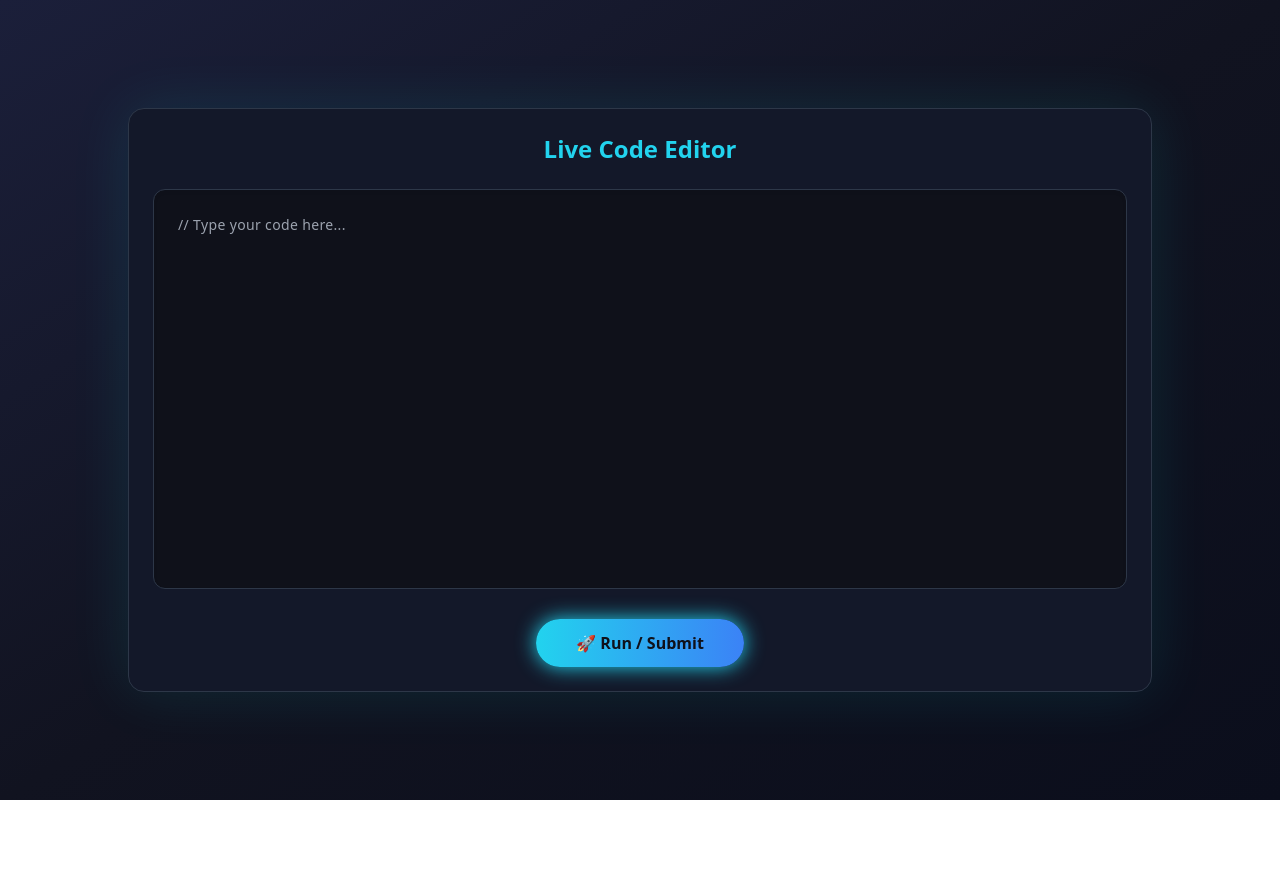
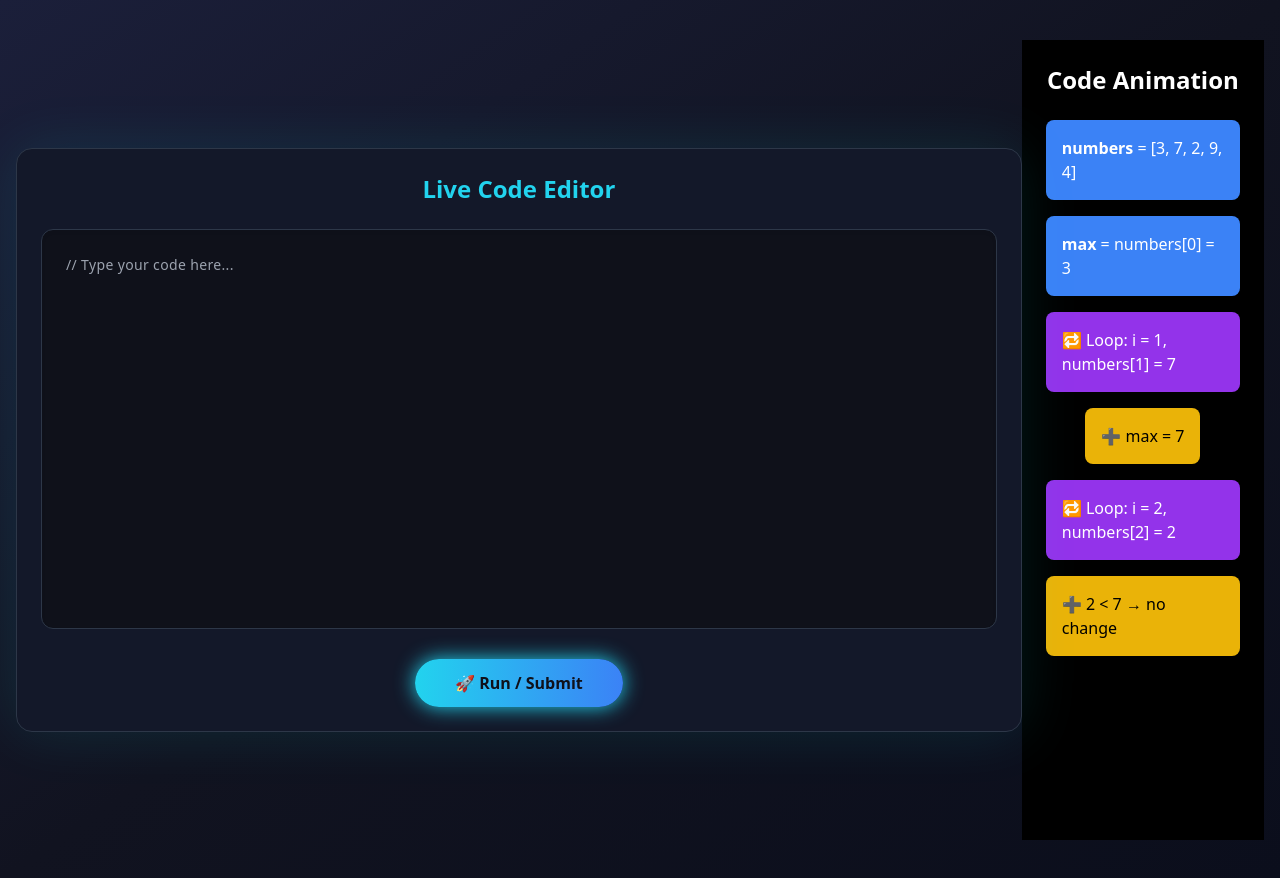
Before and after one commit to Debdeep-Guha27/Frontend-AI, a React (Vite) app: page /Code-to-Video in a window 1280 px wide. Before the commit the page ends 800 px from the top, so only its background shows below. Built offline with nearby package versions, Linux system fonts and the light colour scheme; no server answers.

Commit message:
6th feature

```diff
--- /dev/null
+++ b/src/components/CodeVisualizer/Codevisualizer.jsx
@@ -0,0 +1,102 @@
+import React, { useEffect, useState } from "react";
+import { motion, AnimatePresence } from "framer-motion";
+
+const delay = (ms) => new Promise((res) => setTimeout(res, ms));
+
+const animationComponents = {
+    variable_declaration: ({ obj, value }) => (
+        <motion.div
+            className="p-4 bg-blue-500 text-white rounded-lg shadow-md"
+            initial={{ opacity: 0, y: 10 }}
+            animate={{ opacity: 1, y: 0 }}
+        >
+            <strong>{obj}</strong> = {value}
+        </motion.div>
+    ),
+
+    loop: ({ details }) => (
+        <motion.div
+            className="p-4 bg-purple-600 text-white rounded-lg shadow-md"
+            initial={{ opacity: 0 }}
+            animate={{ opacity: 1 }}
+        >
+            🔁 Loop: {details.value}
+        </motion.div>
+    ),
+
+    assignment: ({ details }) => (
+        <motion.div
+            className="p-4 bg-yellow-500 text-black rounded-lg shadow-md"
+            initial={{ opacity: 0 }}
+            animate={{ opacity: 1 }}
+        >
+            ➕ {details.value}
+        </motion.div>
+    ),
+
+    console_output: ({ details }) => (
+        <motion.div
+            className="p-4 bg-green-500 text-black rounded-lg shadow-md"
+            initial={{ opacity: 0 }}
+            animate={{ opacity: 1 }}
+        >
+            🖨️ {details.value}
+        </motion.div>
+    ),
+};
+
+const CodeVisualizer = ({ steps }) => {
+    const [currentStepIndex, setCurrentStepIndex] = useState(0);
+    const [visibleSteps, setVisibleSteps] = useState([]);
+
+    useEffect(() => {
+        if (!steps || steps.length === 0) return;
+
+        const playSteps = async () => {
+            for (let i = 0; i < steps.length; i++) {
+                setVisibleSteps((prev) => [...prev, steps[i]]);
+                await delay(1000);
+                setCurrentStepIndex(i + 1);
+            }
+        };
+
+        setVisibleSteps([]);
+        setCurrentStepIndex(0);
+        playSteps();
+    }, [steps]);
+
+    return (
+        <div className="min-h-screen w-full bg-black text-white flex flex-col items-center p-6">
+            <h1 className="text-2xl font-bold mb-6">Code Animation</h1>
+
+            <div className="flex flex-col gap-4 items-center">
+                <AnimatePresence>
+                    {visibleSteps.map((step, idx) => {
+                        const { animation } = step;
+                        const AnimationComponent = animationComponents[animation.type];
+                        return (
+                            <motion.div
+                                key={idx}
+                                className="w-full flex justify-center"
+                                initial={{ opacity: 0 }}
+                                animate={{ opacity: 1 }}
+                            >
+                                {AnimationComponent ? (
+                                    <AnimationComponent
+                                        obj={animation.objects?.[0]}
+                                        details={animation.details}
+                                        value={animation.details.value}
+                                    />
+                                ) : (
+                                    <div className="p-4 bg-red-400 rounded-md">⚠️ Unknown animation type</div>
+                                )}
+                            </motion.div>
+                        );
+                    })}
+                </AnimatePresence>
+            </div>
+        </div>
+    );
+};
+
+export default CodeVisualizer;
--- /dev/null
+++ b/src/components/ui/card.jsx
@@ -0,0 +1,50 @@
+import * as React from "react"
+
+import { cn } from "@/lib/utils"
+
+const Card = React.forwardRef(({ className, ...props }, ref) => (
+  <div
+    ref={ref}
+    className={cn("rounded-xl border bg-card text-card-foreground shadow", className)}
+    {...props} />
+))
+Card.displayName = "Card"
+
+const CardHeader = React.forwardRef(({ className, ...props }, ref) => (
+  <div
+    ref={ref}
+    className={cn("flex flex-col space-y-1.5 p-6", className)}
+    {...props} />
+))
+CardHeader.displayName = "CardHeader"
+
+const CardTitle = React.forwardRef(({ className, ...props }, ref) => (
+  <div
+    ref={ref}
+    className={cn("font-semibold leading-none tracking-tight", className)}
+    {...props} />
+))
+CardTitle.displayName = "CardTitle"
+
+const CardDescription = React.forwardRef(({ className, ...props }, ref) => (
+  <div
+    ref={ref}
+    className={cn("text-sm text-muted-foreground", className)}
+    {...props} />
+))
+CardDescription.displayName = "CardDescription"
+
+const CardContent = React.forwardRef(({ className, ...props }, ref) => (
+  <div ref={ref} className={cn("p-6 pt-0", className)} {...props} />
+))
+CardContent.displayName = "CardContent"
+
+const CardFooter = React.forwardRef(({ className, ...props }, ref) => (
+  <div
+    ref={ref}
+    className={cn("flex items-center p-6 pt-0", className)}
+    {...props} />
+))
+CardFooter.displayName = "CardFooter"
+
+export { Card, CardHeader, CardFooter, CardTitle, CardDescription, CardContent }
--- a/src/pages/VideoVisualizerPage.jsx
+++ b/src/pages/VideoVisualizerPage.jsx
@@ -1,3 +1,4 @@
+import CodeVisualizer from '@/components/CodeVisualizer/Codevisualizer';
 import React, { useState } from 'react';
 
 function VideoVisualizer() {
@@ -7,6 +8,164 @@ function VideoVisualizer() {
         console.log('Submitted code:', code);
         alert('Code submitted successfully!');
     };
+    const demoSteps = [
+        {
+            step: 1,
+            title: "Declare numbers array",
+            animation: {
+                type: "variable_declaration",
+                objects: ["numbers"],
+                details: {
+                    value: "[3, 7, 2, 9, 4]",
+                    position: "center",
+                    effect: "fadeIn"
+                }
+            },
+            narration: "We start by declaring an array of numbers."
+        },
+        {
+            step: 2,
+            title: "Initialize max variable",
+            animation: {
+                type: "variable_declaration",
+                objects: ["max"],
+                details: {
+                    value: "numbers[0] = 3",
+                    position: "centerRight",
+                    effect: "fadeIn"
+                }
+            },
+            narration: "We initialize 'max' to the first element of the array."
+        },
+        {
+            step: 3,
+            title: "Loop iteration i = 1",
+            animation: {
+                type: "loop",
+                objects: ["i"],
+                details: {
+                    value: "i = 1, numbers[1] = 7",
+                    position: "top",
+                    effect: "highlight"
+                }
+            },
+            narration: "We begin the loop at index 1, checking if numbers[1] is greater than max."
+        },
+        {
+            step: 4,
+            title: "Update max",
+            animation: {
+                type: "assignment",
+                objects: ["max", "numbers[1]"],
+                details: {
+                    value: "max = 7",
+                    position: "center",
+                    effect: "showArrow"
+                }
+            },
+            narration: "Since 7 is greater than 3, max is updated to 7."
+        },
+        {
+            step: 5,
+            title: "Loop iteration i = 2",
+            animation: {
+                type: "loop",
+                objects: ["i"],
+                details: {
+                    value: "i = 2, numbers[2] = 2",
+                    position: "top",
+                    effect: "highlight"
+                }
+            },
+            narration: "Now we check numbers[2] = 2."
+        },
+        {
+            step: 6,
+            title: "No update to max",
+            animation: {
+                type: "assignment",
+                objects: [],
+                details: {
+                    value: "2 < 7 → no change",
+                    position: "center",
+                    effect: "fadeIn"
+                }
+            },
+            narration: "2 is less than 7, so max remains 7."
+        },
+        {
+            step: 7,
+            title: "Loop iteration i = 3",
+            animation: {
+                type: "loop",
+                objects: ["i"],
+                details: {
+                    value: "i = 3, numbers[3] = 9",
+                    position: "top",
+                    effect: "highlight"
+                }
+            },
+            narration: "We now check numbers[3] = 9."
+        },
+        {
+            step: 8,
+            title: "Update max",
+            animation: {
+                type: "assignment",
+                objects: ["max", "numbers[3]"],
+                details: {
+                    value: "max = 9",
+                    position: "center",
+                    effect: "showArrow"
+                }
+            },
+            narration: "9 is greater than 7, so max is updated to 9."
+        },
+        {
+            step: 9,
+            title: "Loop iteration i = 4",
+            animation: {
+                type: "loop",
+                objects: ["i"],
+                details: {
+                    value: "i = 4, numbers[4] = 4",
+                    position: "top",
+                    effect: "highlight"
+                }
+            },
+            narration: "We check the last element, numbers[4] = 4."
+        },
+        {
+            step: 10,
+            title: "No update to max",
+            animation: {
+                type: "assignment",
+                objects: [],
+                details: {
+                    value: "4 < 9 → no change",
+                    position: "center",
+                    effect: "fadeIn"
+                }
+            },
+            narration: "4 is less than 9, so max remains 9."
+        },
+        {
+            step: 11,
+            title: "Print max value",
+            animation: {
+                type: "console_output",
+                objects: ["console.log", "max"],
+                details: {
+                    value: "Max is 9",
+                    position: "consoleArea",
+                    effect: "fadeIn"
+                }
+            },
+            narration: "We print the final maximum value."
+        }
+    ];
+
+
 
     return (
         <div className="min-h-screen w-full flex items-center justify-center bg-gradient-to-br from-[#1b1f3a] via-[#111320] to-[#0b0e1c] px-4 py-10 text-white">
@@ -31,6 +190,10 @@ function VideoVisualizer() {
                     </button>
                 </div>
             </div>
+
+            <div className="min-h-screen bg-black flex justify-center items-center">
+                <CodeVisualizer steps={demoSteps} />
+            </div>
         </div>
     );
 }
```
